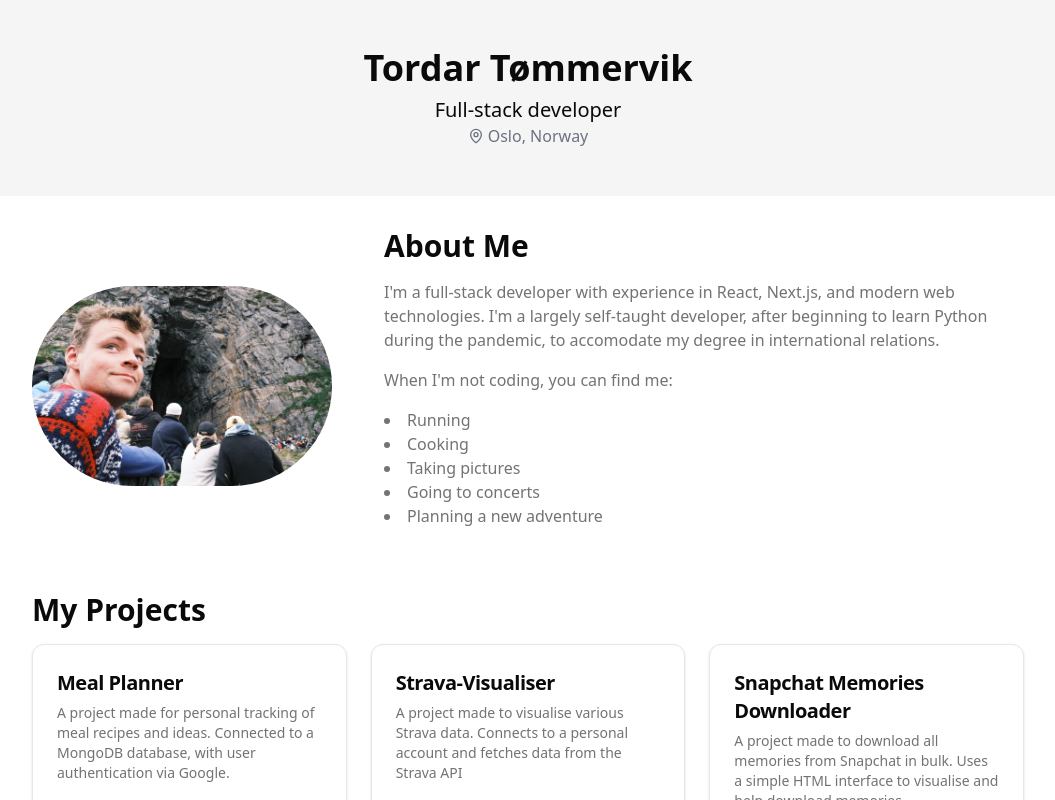
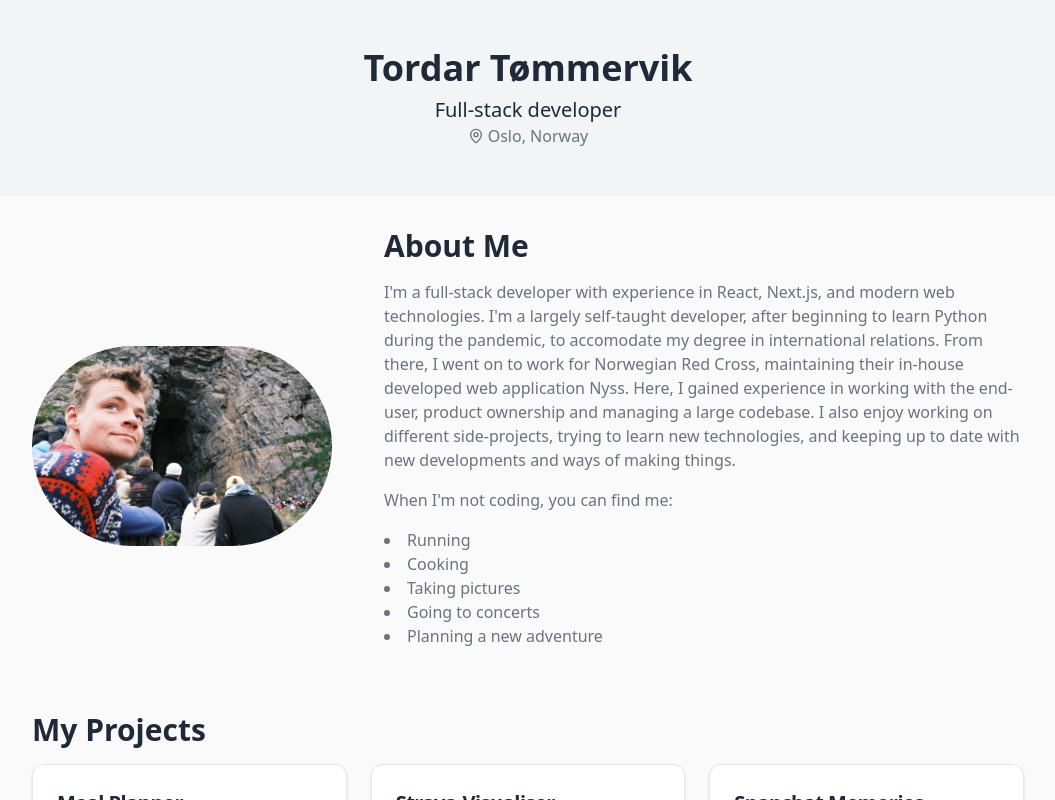
Before and after one commit to tordar/portfolio-template, a Next.js app: page / in a window 1280 px wide. Shown: the top 800 px of the page, without its empty margins (112-1167 px from the left). Built offline with nearby package versions, Linux system fonts and the light colour scheme.

Commit message:
updated color pallette

```diff
--- a/src/app/about/page.tsx
+++ b/src/app/about/page.tsx
@@ -8,7 +8,13 @@ export default function About() {
                 <section className="mb-12">
                     <h2 className="text-3xl font-semibold mb-4">About Me</h2>
                     <p className="text-muted-foreground">
-                        I&#39;m a passionate full-stack developer with experience in React, Next.js, and modern web technologies. When I&#39;m not working, I&#39;m probably running, cooking, taking pictures, or planning my next adventure.
+                        I'm a full-stack developer with experience in React, Next.js, and modern web technologies.
+                        I'm a largely self-taught developer, after beginning to learn Python during the pandemic,
+                        to accomodate my degree in international relations. From there, I went on to work for Norwegian
+                        Red Cross, maintaining their in-house developed web application Nyss. Here, I gained experience
+                        in working with the end-user, product ownership and managing a large codebase. I also enjoy
+                        working on different side-projects, trying to learn new technologies, and keeping up to date
+                        with new developments and ways of making things.
                     </p>
                 </section>
             </main>
--- a/src/app/globals.css
+++ b/src/app/globals.css
@@ -3,18 +3,68 @@
 @tailwind utilities;
 
 :root {
-  --text: #18181b;
-  --border: #18181b;
-  --hover-bg: #18181b;
-  --hover-text: #f4f4f5;
+  --background: 250 250 250;
+  --foreground: 31 41 55;
+  --card: 255 255 255;
+  --card-foreground: 31 41 55;
+  --popover: 255 255 255;
+  --popover-foreground: 31 41 55;
+  --primary: 79 70 229;
+  --primary-foreground: 255 255 255;
+  --secondary: 107 114 128;
+  --secondary-foreground: 255 255 255;
+  --muted: 243 244 246;
+  --muted-foreground: 107 114 128;
+  --accent: 243 244 246;
+  --accent-foreground: 31 41 55;
+  --destructive: 239 68 68;
+  --destructive-foreground: 255 255 255;
+  --border: 229 231 235;
+  --input: 243 244 246;
+  --ring: 209 213 219;
+  --radius: 0.5rem;
 }
 
-[data-theme="dark"] {
-  --background: #18181b;
-  --text: #f4f4f5;
-  --border: #f4f4f5;
-  --hover-bg: #4B5563;
-  --hover-text: #18181b;
+.dark {
+  --background: 31 41 55;
+  --foreground: 243 244 246;
+  --card: 55 65 81;
+  --card-foreground: 243 244 246;
+  --popover: 55 65 81;
+  --popover-foreground: 243 244 246;
+  --primary: 79 70 229;
+  --primary-foreground: 255 255 255;
+  --secondary: 107 114 128;
+  --secondary-foreground: 255 255 255;
+  --muted: 75 85 99;
+  --muted-foreground: 156 163 175;
+  --accent: 75 85 99;
+  --accent-foreground: 243 244 246;
+  --destructive: 239 68 68;
+  --destructive-foreground: 255 255 255;
+  --border: 75 85 99;
+  --input: 75 85 99;
+  --ring: 79 70 229;
+}
+
+@layer base {
+  * {
+    @apply border-border;
+  }
+  body {
+    @apply bg-background text-foreground;
+  }
+}
+
+@layer components {
+  .btn, .badge {
+    border-radius: var(--radius);
+  }
+}
+
+.nav-link:hover {
+  background-color: rgb(var(--primary));
+  color: rgb(var(--primary-foreground));
 }
 
 body {
@@ -23,8 +73,8 @@ body {
 
 [data-theme-container] {
   background-color: var(--background);
-  color: var(--text);
-  fill: var(--text);
+  color: var(--foreground);
+  fill: var(--foreground);
   border-color: var(--border);
   transition: background-color 0.3s ease, color 0.3s ease, border-color 0.3s ease;
 }
@@ -32,7 +82,7 @@ body {
 .theme-area {
   background-color: var(--background);
   border-color: var(--border);
-  fill: var(--text);
+  fill: var(--foreground);
   transition: background-color 0.3s ease, border-color 0.3s ease;
 }
 
@@ -44,104 +94,3 @@ body {
 .duration-500 {
   transition-duration: 500ms;
 }
-
-*, ::before, ::after {
-  box-sizing: border-box;
-  border-width: 0;
-  border-style: solid;
-  border-color: #e5e7eb;
-}
-
-@layer base {
-  *, ::before, ::after {
-    border-color: transparent;
-  }
-  :root {
-    --background: 0 0% 100%;
-    --foreground: 0 0% 3.9%;
-    --card: 0 0% 100%;
-    --card-foreground: 0 0% 3.9%;
-    --popover: 0 0% 100%;
-    --popover-foreground: 0 0% 3.9%;
-    --primary: 0 0% 9%;
-    --primary-foreground: 0 0% 98%;
-    --secondary: 0 0% 96.1%;
-    --secondary-foreground: 0 0% 9%;
-    --muted: 0 0% 96.1%;
-    --muted-foreground: 0 0% 45.1%;
-    --accent: 0 0% 96.1%;
-    --accent-foreground: 0 0% 9%;
-    --destructive: 0 84.2% 60.2%;
-    --destructive-foreground: 0 0% 98%;
-    --border: 0 0% 89.8%;
-    --input: 0 0% 89.8%;
-    --ring: 0 0% 3.9%;
-    --chart-1: 12 76% 61%;
-    --chart-2: 173 58% 39%;
-    --chart-3: 197 37% 24%;
-    --chart-4: 43 74% 66%;
-    --chart-5: 27 87% 67%;
-    --radius: 0.5rem;
-  }
-  .dark {
-    --background: 0 0% 3.9%;
-    --foreground: 0 0% 98%;
-    --card: 0 0% 3.9%;
-    --card-foreground: 0 0% 98%;
-    --popover: 0 0% 3.9%;
-    --popover-foreground: 0 0% 98%;
-    --primary: 0 0% 98%;
-    --primary-foreground: 0 0% 9%;
-    --secondary: 0 0% 14.9%;
-    --secondary-foreground: 0 0% 98%;
-    --muted: 0 0% 14.9%;
-    --muted-foreground: 0 0% 63.9%;
-    --accent: 0 0% 14.9%;
-    --accent-foreground: 0 0% 98%;
-    --destructive: 0 62.8% 30.6%;
-    --destructive-foreground: 0 0% 98%;
-    --border: 0 0% 14.9%;
-    --input: 0 0% 14.9%;
-    --ring: 0 0% 83.1%;
-    --chart-1: 220 70% 50%;
-    --chart-2: 160 60% 45%;
-    --chart-3: 30 80% 55%;
-    --chart-4: 280 65% 60%;
-    --chart-5: 340 75% 55%;
-  }
-}
-
-@layer components {
-  .border-2 {
-    border-width: 2px;
-    border-style: solid;
-    transition: border-color 0.3s ease;
-  }
-
-  .nav-link {
-    display: flex;
-    align-items: center;
-    padding: 1rem;
-    transition: background-color 0.3s ease;
-  }
-
-  .nav-link:hover {
-    background-color: var(--hover-bg);
-    color: var(--hover-text)
-  }
-
-  @media (min-width: 1024px) {
-    .nav-link {
-      height: 100%;
-    }
-  }
-}
-
-@layer base {
-  * {
-    @apply border-border;
-  }
-  body {
-    @apply bg-background text-foreground;
-  }
-}
--- a/src/components/AboutMe.tsx
+++ b/src/components/AboutMe.tsx
@@ -17,8 +17,12 @@ export default function AboutMe() {
                 <h2 className="text-3xl font-semibold mb-4">About Me</h2>
                 <p className="text-muted-foreground mb-4">
                     I&apos;m a full-stack developer with experience in React, Next.js, and modern web technologies.
-                    I&apos;m a largely self-taught developer, after beginning to learn Python during the pandemic, to accomodate
-                    my degree in international relations.
+                    I&apos;m a largely self-taught developer, after beginning to learn Python during the pandemic,
+                    to accomodate my degree in international relations. From there, I went on to work for Norwegian
+                    Red Cross, maintaining their in-house developed web application Nyss. Here, I gained experience
+                    in working with the end-user, product ownership and managing a large codebase. I also enjoy
+                    working on different side-projects, trying to learn new technologies, and keeping up to date
+                    with new developments and ways of making things.
                 </p>
                 <p className="text-muted-foreground mb-4">
                     When I&apos;m not coding, you can find me:
--- a/tailwind.config.ts
+++ b/tailwind.config.ts
@@ -9,7 +9,7 @@ module.exports = {
 	],
 	theme: {
 		container: {
-  		center: 'true',
+			center: true,
 			padding: '2rem',
 			screens: {
 				'2xl': '1400px'
@@ -17,45 +17,45 @@ module.exports = {
 		},
 		extend: {
 			colors: {
-  			border: 'hsl(var(--border))',
-  			input: 'hsl(var(--input))',
-  			ring: 'hsl(var(--ring))',
-  			background: 'hsl(var(--background))',
-  			foreground: 'hsl(var(--foreground))',
+				border: 'rgb(229, 231, 235)',
+				input: 'rgb(243, 244, 246)',
+				ring: 'rgb(209, 213, 219)',
+				background: 'rgb(250, 250, 250)',
+				foreground: 'rgb(31, 41, 55)',
 				primary: {
-  				DEFAULT: 'hsl(var(--primary))',
-  				foreground: 'hsl(var(--primary-foreground))'
+					DEFAULT: 'rgb(79, 70, 229)',
+					foreground: 'rgb(255, 255, 255)'
 				},
 				secondary: {
-  				DEFAULT: 'hsl(var(--secondary))',
-  				foreground: 'hsl(var(--secondary-foreground))'
+					DEFAULT: 'rgb(107, 114, 128)',
+					foreground: 'rgb(255, 255, 255)'
 				},
 				destructive: {
-  				DEFAULT: 'hsl(var(--destructive))',
-  				foreground: 'hsl(var(--destructive-foreground))'
+					DEFAULT: 'rgb(239, 68, 68)',
+					foreground: 'rgb(255, 255, 255)'
 				},
 				muted: {
-  				DEFAULT: 'hsl(var(--muted))',
-  				foreground: 'hsl(var(--muted-foreground))'
+					DEFAULT: 'rgb(243, 244, 246)',
+					foreground: 'rgb(107, 114, 128)'
 				},
 				accent: {
-  				DEFAULT: 'hsl(var(--accent))',
-  				foreground: 'hsl(var(--accent-foreground))'
+					DEFAULT: 'rgb(243, 244, 246)',
+					foreground: 'rgb(31, 41, 55)'
 				},
 				popover: {
-  				DEFAULT: 'hsl(var(--popover))',
-  				foreground: 'hsl(var(--popover-foreground))'
+					DEFAULT: 'rgb(255, 255, 255)',
+					foreground: 'rgb(31, 41, 55)'
 				},
 				card: {
-  				DEFAULT: 'hsl(var(--card))',
-  				foreground: 'hsl(var(--card-foreground))'
+					DEFAULT: 'rgb(255, 255, 255)',
+					foreground: 'rgb(31, 41, 55)'
 				},
 				chart: {
-  				'1': 'hsl(var(--chart-1))',
-  				'2': 'hsl(var(--chart-2))',
-  				'3': 'hsl(var(--chart-3))',
-  				'4': 'hsl(var(--chart-4))',
-  				'5': 'hsl(var(--chart-5))'
+					'1': 'rgb(79, 70, 229)',
+					'2': 'rgb(59, 130, 246)',
+					'3': 'rgb(16, 185, 129)',
+					'4': 'rgb(245, 158, 11)',
+					'5': 'rgb(239, 68, 68)'
 				}
 			},
 			borderRadius: {
@@ -65,20 +65,12 @@ module.exports = {
 			},
 			keyframes: {
 				'accordion-down': {
-  				from: {
-  					height: '0'
-  				},
-  				to: {
-  					height: 'var(--radix-accordion-content-height)'
-  				}
+					from: { height: 0 },
+					to: { height: 'var(--radix-accordion-content-height)' }
 				},
 				'accordion-up': {
-  				from: {
-  					height: 'var(--radix-accordion-content-height)'
-  				},
-  				to: {
-  					height: '0'
-  				}
+					from: { height: 'var(--radix-accordion-content-height)' },
+					to: { height: 0 }
 				}
 			},
 			animation: {
```
Lines whose indentation alone changed are shown as unchanged.
